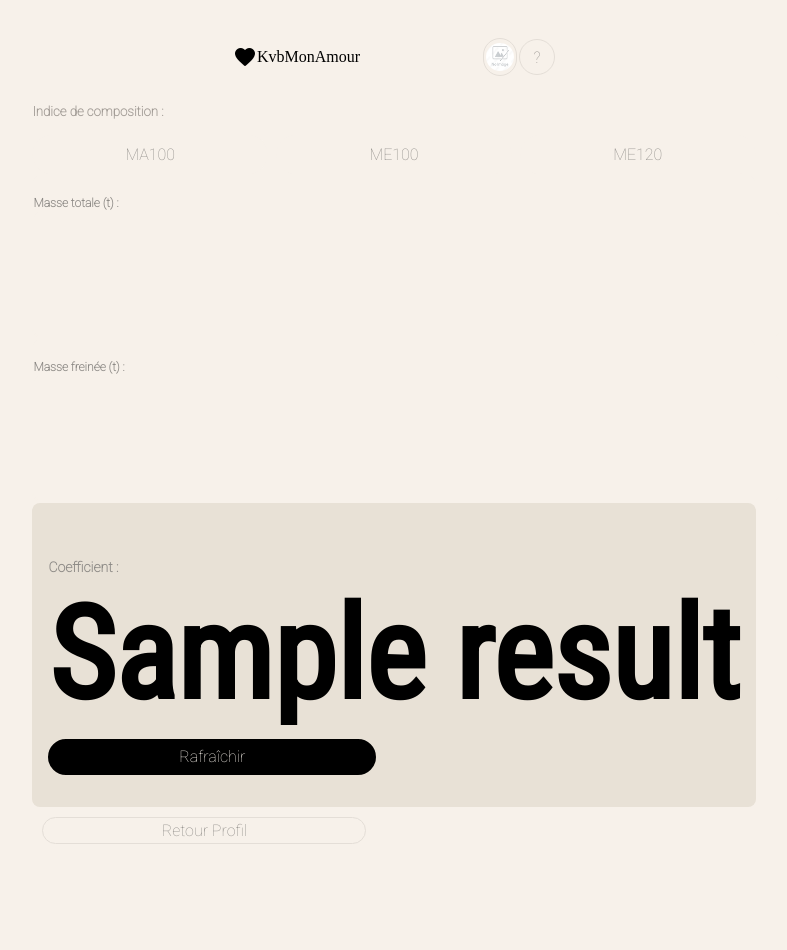
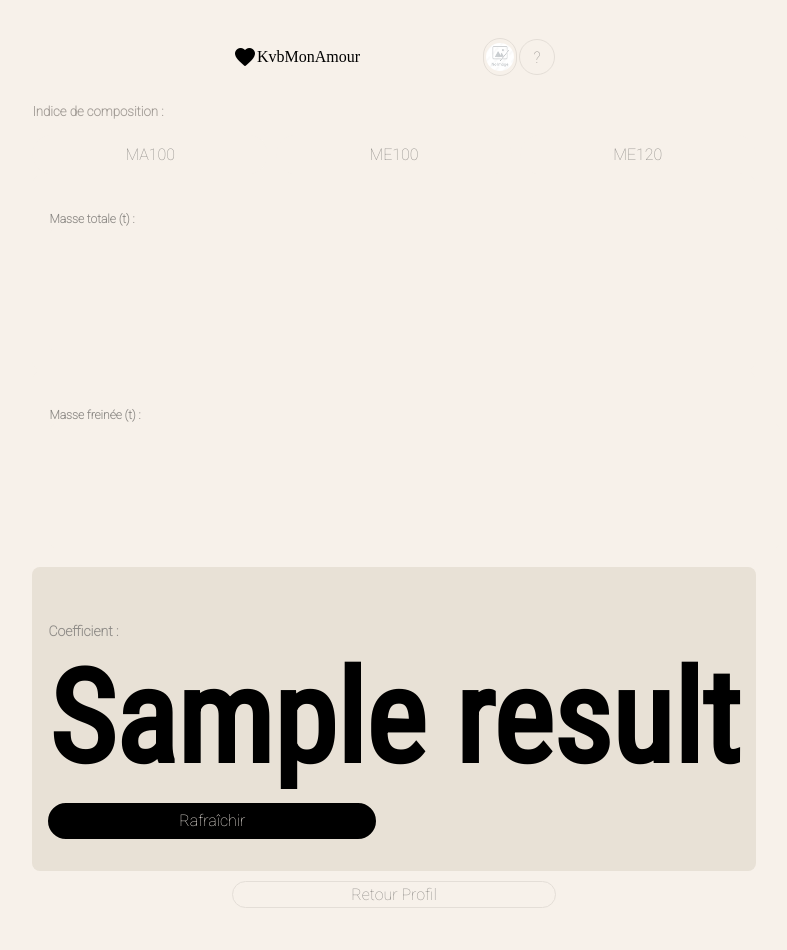
Before and after one commit to MarcBelly/kvb_monamour, a Flask app: template templates/home.html in a window 1280 px wide. Shown: the whole page, without its empty margins (246-1033 px from the left). Before the commit the page ends 844 px from the top, so only its background shows below. Run offline with Flask 3, Linux system fonts and the light colour scheme; the template is opened without the code that fills it: most values are stand-ins (such as "Sample title", 1, 10 or a date in 2020); some web fonts are replaced.

Commit message:
css + fav icon

```diff
--- a/static/home.css
+++ b/static/home.css
@@ -18,12 +18,23 @@ body {
     display: flex;
     flex-direction: column;
     align-items: center;
-    justify-content: center;
+    justify-content: flex-start;
     min-height: 90vh;
     margin: 0;
     width: 100%;
     font-family: 'Roboto-Black';
     padding: 2rem 0;
+}
+
+.container {
+  padding-left: 0;
+  padding-right: 0;
+}
+
+.narrow {
+  width: 322px;
+  max-width: 100%;
+  margin: 0 auto;
 }
 
 /* "header" */
@@ -35,7 +46,7 @@ body {
 
 .buttonback {
     background-color: #F7F1EA;
-    font-family: 'Roboto-thin';
+    font-family: 'Roboto-Thin';
     border: 1px solid #E4DED7;
     display: inline-flex;
     justify-content: center;
@@ -55,7 +66,7 @@ body {
 
 #button3 {
     background-color: #F7F1EA;
-    font-family: 'Roboto-thin';
+    font-family: 'Roboto-Thin';
     border: 1px solid #E4DED7;
     display: flex;
     justify-content: center;
@@ -87,7 +98,7 @@ body {
 
 #button6 {
     background-color: #F7F1EA;
-    font-family: 'Roboto-thin';
+    font-family: 'Roboto-Thin';
     border: 1px solid #E4DED7;
     display: flex;
     justify-content: center;
@@ -95,7 +106,7 @@ body {
     border-radius: 20px;
     width: 322px;
     height: 25px;
-    margin: 10px;
+    margin: 10px auto;
 }
 
 #button6 a {
@@ -153,7 +164,7 @@ h5 {
   background-color: #F7F1EA;
   border: 1px solid #F7F1EA;
   border-radius: 8px;
-  padding: 16px, 0px, 16px, 16px;
+  padding: 16px 0px 16px 16px;
   margin-bottom: 1px;
 }
 
@@ -237,7 +248,7 @@ h5 {
 
 #button1 {
     background-color: #000000;
-    font-family: 'Roboto-thin';
+    font-family: 'Roboto-Thin';
     color: #F7F1EA;
     border: #000000;
     border-style: solid;
@@ -252,6 +263,6 @@ h5 {
 
 #button1 a {
     text-decoration: none;
-    font-family: 'Roboto-thin';
+    font-family: 'Roboto-Thin';
     color: #F7F1EA;
 }
--- a/templates/home.html
+++ b/templates/home.html
@@ -5,6 +5,7 @@
         <meta name="viewport" content="wiwidth=device-width, initial-scale=1.O" />
         <title>Calcul KVB</title>
         <link rel="stylesheet" href="/static/home.css">
+        <link rel="icon" type="image/jpeg" href="../static/icons/kvb-monamour.jpg">
     </head>
     <body>
 
--- a/templates/info.html
+++ b/templates/info.html
@@ -6,6 +6,7 @@
     <meta name="viewport" content="wiwidth=device-width, initial-scale=1.O" />
     <title>KVB Mon Amour</title>
     <link rel="stylesheet" href="/static/info.css">
+    <link rel="icon" type="image/jpeg" href="../static/icons/kvb-monamour.jpg">
 </head>
 
 <body>
--- a/templates/login.html
+++ b/templates/login.html
@@ -6,6 +6,7 @@
     <meta name="viewport" content="wiwidth=device-width, initial-scale=1.O" />
     <title>KVB Mon Amour</title>
     <link rel="stylesheet" href="/static/login.css">
+    <link rel="icon" type="image/jpeg" href="../static/icons/kvb-monamour.jpg">
 </head>
 
 <body>
--- a/templates/profil.html
+++ b/templates/profil.html
@@ -5,6 +5,7 @@
     <meta name="viewport" content="wiwidth=device-width, initial-scale=1.O" />
     <title>Tableau de bord</title>
     <link rel="stylesheet" href="/static/profil.css" />
+    <link rel="icon" type="image/jpeg" href="../static/icons/kvb-monamour.jpg">
   </head>
   <body>
     <h1 class="profile-header">
--- a/templates/signup.html
+++ b/templates/signup.html
@@ -5,6 +5,7 @@
     <meta name="viewport" content="wiwidth=device-width, initial-scale=1.O" />
     <title>KVB SignUp</title>
     <link rel="stylesheet" href="/static/signup.css" />
+    <link rel="icon" type="image/jpeg" href="../static/icons/kvb-monamour.jpg">
   </head>
 
   <img src="../static/icons/icons8-heart-24.png" alt="coeur" />
```
Also changed, not shown: static/icons/kvb-monamour.jpg (added), 2 other files.
